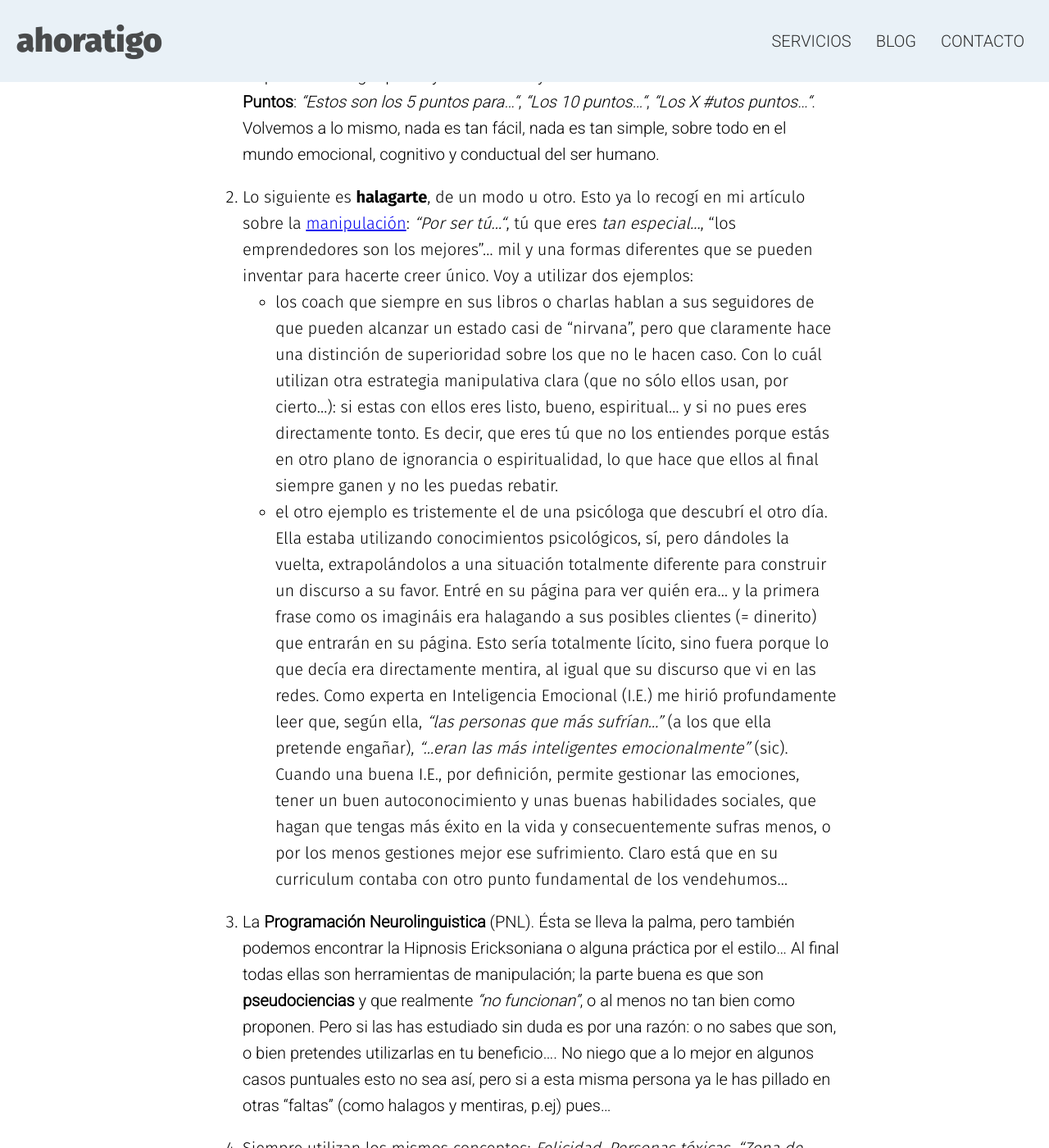
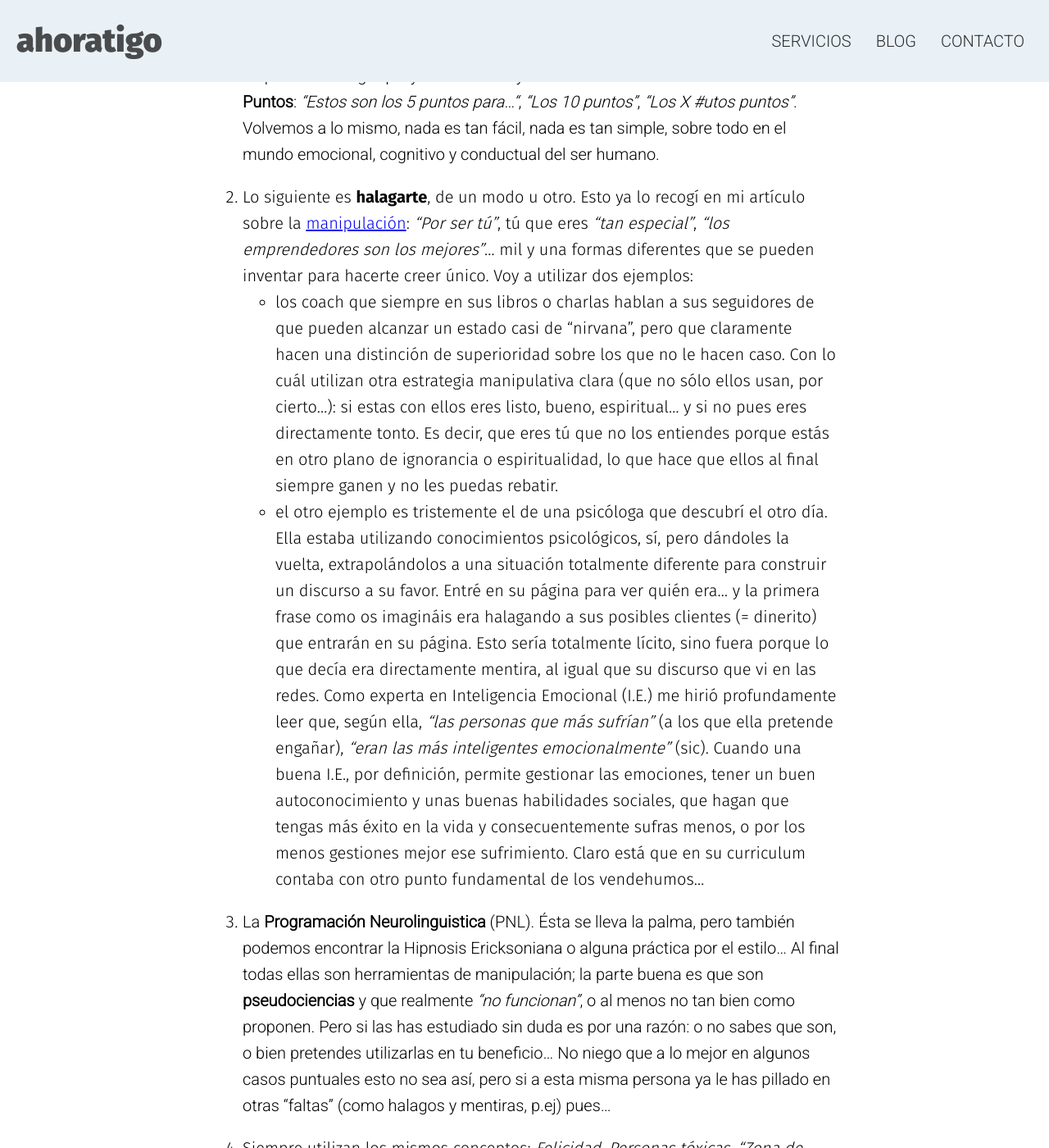
Before and after one commit to sukabal/sukabal.github.io, a Jekyll site: the page built from _posts/2022-02-13-anticoach.md, in a window 1280 px wide and 1400 px high, scrolled down 2430 px. Shown: the whole window at 82% size. Built offline with Jekyll 4.4.1, drawn with Linux system fonts in a browser that asks for light colours; comment, search, counter and statistics services are not loaded; some of the changed text lies outside the part shown.

Commit message:
fix typos

```diff
--- a/_posts/2022-02-13-anticoach.md
+++ b/_posts/2022-02-13-anticoach.md
@@ -30,21 +30,21 @@
 
 Por eso en estos años de observación he podido ir recopilando cuáles son los 5 puntos para desenmascarar a un **vendehumos**, que no siempre es un coach (algunas veces es ¡hasta un psicólogo!):
 
-1. Lo primero es algo que he yo misma estoy utilizando ahora de forma irónica: los **N Puntos**: *"Estos son los 5 puntos para..."*, *"Los 10 puntos..."*, *"Los X #utos puntos..."*. Volvemos a lo mismo, nada es tan fácil, nada es tan simple, sobre todo en el mundo emocional, cognitivo y conductual del ser humano.
+1. Lo primero es algo que yo misma estoy utilizando ahora de forma irónica: los **N Puntos**: *"Estos son los 5 puntos para..."*, *"Los 10 puntos"*, *"Los X #utos puntos"*. Volvemos a lo mismo, nada es tan fácil, nada es tan simple, sobre todo en el mundo emocional, cognitivo y conductual del ser humano.
 
-2. Lo siguiente es **halagarte**, de un modo u otro. Esto ya lo recogí en mi artículo sobre la [manipulación](https://ahoratigo.com/blog/el-arte-de-la-manipulacion): *"Por ser tú..."*, tú que eres *tan especial...*, "los emprendedores son los mejores"... mil y una formas diferentes que se pueden inventar para hacerte creer único. Voy a utilizar dos ejemplos:
-    - los coach que siempre en sus libros o charlas hablan a sus seguidores de que pueden alcanzar un estado casi de "nirvana", pero que claramente hace una distinción de superioridad sobre los que no le hacen caso. Con lo cuál utilizan otra estrategia manipulativa clara (que no sólo ellos usan, por cierto...): si estas con ellos eres listo, bueno, espiritual... y si no pues eres directamente tonto. Es decir, que eres tú que no los entiendes porque estás en otro plano de ignorancia o espiritualidad, lo que hace que ellos al final siempre ganen y no les puedas rebatir.
-    - el otro ejemplo es tristemente el de una psicóloga que descubrí el otro día. Ella estaba utilizando conocimientos psicológicos, sí, pero dándoles la vuelta, extrapolándolos a una situación totalmente diferente para construir un discurso a su favor. Entré en su página para ver quién era... y la primera frase como os imagináis era halagando a sus posibles clientes (= dinerito) que entrarán en su página. Esto sería totalmente lícito, sino fuera porque lo que decía era directamente mentira, al igual que su discurso que vi en las redes. Como experta en Inteligencia Emocional (I.E.) me hirió profundamente leer que, según ella, *"las personas que más sufrían..."* (a los que ella pretende engañar), *"...eran las más inteligentes emocionalmente"* (sic). Cuando una buena I.E., por definición, permite gestionar las emociones, tener un buen autoconocimiento y unas buenas habilidades sociales, que hagan que tengas más éxito en la vida y consecuentemente sufras menos, o por los menos gestiones mejor ese sufrimiento. Claro está que en su curriculum contaba con otro punto fundamental de los vendehumos...
-3. La **Programación Neurolinguistica** (PNL). Ésta se lleva la palma, pero también podemos encontrar la Hipnosis Ericksoniana o alguna práctica por el estilo... Al final todas ellas son herramientas de manipulación; la parte buena es que son **pseudociencias** y que realmente *“no funcionan”*, o al menos no tan bien como proponen. Pero si las has estudiado sin duda es por una razón: o no sabes que son, o bien pretendes utilizarlas en tu beneficio.... No niego que a lo mejor en algunos casos puntuales esto no sea así, pero si a esta misma persona ya le has pillado en otras "faltas" (como halagos y mentiras, p.ej) pues...
+2. Lo siguiente es **halagarte**, de un modo u otro. Esto ya lo recogí en mi artículo sobre la [manipulación](https://ahoratigo.com/blog/el-arte-de-la-manipulacion): *"Por ser tú"*, tú que eres *"tan especial"*, *"los emprendedores son los mejores"*... mil y una formas diferentes que se pueden inventar para hacerte creer único. Voy a utilizar dos ejemplos:
+    - los coach que siempre en sus libros o charlas hablan a sus seguidores de que pueden alcanzar un estado casi de "nirvana", pero que claramente hacen una distinción de superioridad sobre los que no le hacen caso. Con lo cuál utilizan otra estrategia manipulativa clara (que no sólo ellos usan, por cierto...): si estas con ellos eres listo, bueno, espiritual... y si no pues eres directamente tonto. Es decir, que eres tú que no los entiendes porque estás en otro plano de ignorancia o espiritualidad, lo que hace que ellos al final siempre ganen y no les puedas rebatir.
+    - el otro ejemplo es tristemente el de una psicóloga que descubrí el otro día. Ella estaba utilizando conocimientos psicológicos, sí, pero dándoles la vuelta, extrapolándolos a una situación totalmente diferente para construir un discurso a su favor. Entré en su página para ver quién era... y la primera frase como os imagináis era halagando a sus posibles clientes (= dinerito) que entrarán en su página. Esto sería totalmente lícito, sino fuera porque lo que decía era directamente mentira, al igual que su discurso que vi en las redes. Como experta en Inteligencia Emocional (I.E.) me hirió profundamente leer que, según ella, *"las personas que más sufrían"* (a los que ella pretende engañar), *"eran las más inteligentes emocionalmente"* (sic). Cuando una buena I.E., por definición, permite gestionar las emociones, tener un buen autoconocimiento y unas buenas habilidades sociales, que hagan que tengas más éxito en la vida y consecuentemente sufras menos, o por los menos gestiones mejor ese sufrimiento. Claro está que en su curriculum contaba con otro punto fundamental de los vendehumos...
+3. La **Programación Neurolinguistica** (PNL). Ésta se lleva la palma, pero también podemos encontrar la Hipnosis Ericksoniana o alguna práctica por el estilo... Al final todas ellas son herramientas de manipulación; la parte buena es que son **pseudociencias** y que realmente *“no funcionan”*, o al menos no tan bien como proponen. Pero si las has estudiado sin duda es por una razón: o no sabes que son, o bien pretendes utilizarlas en tu beneficio... No niego que a lo mejor en algunos casos puntuales esto no sea así, pero si a esta misma persona ya le has pillado en otras "faltas" (como halagos y mentiras, p.ej) pues...
 
 4. Siempre utilizan los mismos conceptos: *Felicidad*, *Personas tóxicas*, *"Zona de confort"*, *"Potencial"*, *"Abundancia"*, *"Plenitud"*... No me voy a detener en cada uno de los conceptos, pero los que más me hieren, por el daño que pueden hacer, son:
     - el de **Felicidad** como algo obligatorio y necesario, que depende exclusivamente de ti, unido a la idea de alegría y placer constantes, en vez de utilizar un término más apropiado como podría ser el de Bienestar o equilibrio y
     - el de **Personas tóxicas** y la idea de alejarte de ellas. Que quede claro: todos en la vida podemos ser "tóxicos". Podríamos decir que todos los que lo están pasando mal o han tenido una vida dura, pueden llegar a ser catalogados así. Mis clientes, a veces, me quitan la energía pero no por eso los alejo, sino al contrario, los acerco más, para devolverles ese bienestar que hará que dejen de "ser tóxicos”. Hay buenas y malas personas, como siempre las ha habido, pero también hay muchas personas que lo único que necesitan es ayuda.
 
-5. Por último, algo que toca mi pasión como Psicobióloga por el sistema nervioso y sobre todo por el Cerebro. Siempre hablan de cómo **La mente nos engaña** (no él o ella, claro) o como *“El cerebro nos manipula...”* (de nuevo, no él o ella). Y aunque no tienen ni idea de Neurociencia, cogen dos o tres conceptos científicos para darse credibilidad, y construyen encima todo un discurso, que queda muy bonito y motivacional, pero que casi siempre es mentira. Y por eso saldrás muy contento de sus consultas, pero en dos días se te habrá pasado el efecto de tanto halago y tanta mentira, y al final no te quedará nada. ¿Cómo puedes “pillarles”?, muy fácil: porque nunca saben los “porqués” de lo que dicen; y si les sacas del discurso pseudo-neurocientifico planeado y repetitivo que manejan, no tienen ni idea de qué decir.
+5. Por último, algo que toca mi pasión como Psicobióloga por el sistema nervioso y sobre todo por el Cerebro. Siempre hablan de cómo **La mente nos engaña** (no él o ella, claro) o como *“El cerebro nos manipula”* (de nuevo, no él o ella). Y aunque no tienen ni idea de Neurociencia, cogen dos o tres conceptos científicos para darse credibilidad, y construyen encima todo un discurso, que queda muy bonito y motivacional, pero que casi siempre es mentira. Y por eso saldrás muy contento de sus consultas, pero en dos días se te habrá pasado el efecto de tanto halago y tanta mentira, y al final no te quedará nada. ¿Cómo puedes “pillarles”?, muy fácil: porque nunca saben los “porqués” de lo que dicen; y si les sacas del discurso pseudo-neurocientifico planeado y repetitivo que manejan, no tienen ni idea de qué decir.
 
 Y vosotros pensaréis... ¿quién soy yo para decir todo esto? Y esto me parecería genial, la verdad, porque eso demostraría que vosotros tenéis **pensamiento crítico**, que es lo que en definitiva hay que tener: cuestionarse, dudar, es al fin la base de la Ciencia y el Conocimiento científico.
 
-Si os interesan estos temas y queréis leer al respecto, os recomiendo leer la entrevista a los dos Psicologos *Eva Jonás* y *Siegfried Greif*, investigadores del coaching, en la revista "Mente y Cerebro, nº 23", dónde exponen las características, competencias y limitaciones reales de esta práctica. En esta entrevista tratan muchos de los puntos que yo he dado aquí: cómo tiene que ser el trabajo de un coach, qué no puede hacer o decir, la pseudociencia.. pero claro una entrevista de este tipo es larga y compleja, y siempre está la tentación de escuchar antes al que nos da el mensaje corto y sencillo (aunque sea mentira). Por eso y para terminar, también os animo a que os riáis un poco al respecto, viendo este sketch de Pantomima Full en “El coach".
+Si os interesan estos temas y queréis leer al respecto, os recomiendo leer la entrevista a los dos Psicólogos *Eva Jonás* y *Siegfried Greif*, investigadores del coaching, en la revista "Mente y Cerebro, nº 23", dónde exponen las características, competencias y limitaciones reales de esta práctica. En esta entrevista tratan muchos de los puntos que yo he dado aquí: cómo tiene que ser el trabajo de un coach, qué no puede hacer o decir, la pseudociencia.. pero claro una entrevista de este tipo es larga y compleja, y siempre está la tentación de escuchar antes al que nos da el mensaje corto y sencillo (aunque sea mentira). Por eso y para terminar, también os animo a que os riáis un poco al respecto, viendo este sketch de Pantomima Full en “El coach".
 
 <iframe width="560" height="315" src="https://www.youtube.com/embed/7kgFjWDjuZ0" title="YouTube video player" frameborder="0" allow="accelerometer; autoplay; clipboard-write; encrypted-media; gyroscope; picture-in-picture" allowfullscreen></iframe>
```
Also changed, not shown: other parts of _posts/2022-02-13-anticoach.md (+2 -2 lines).
